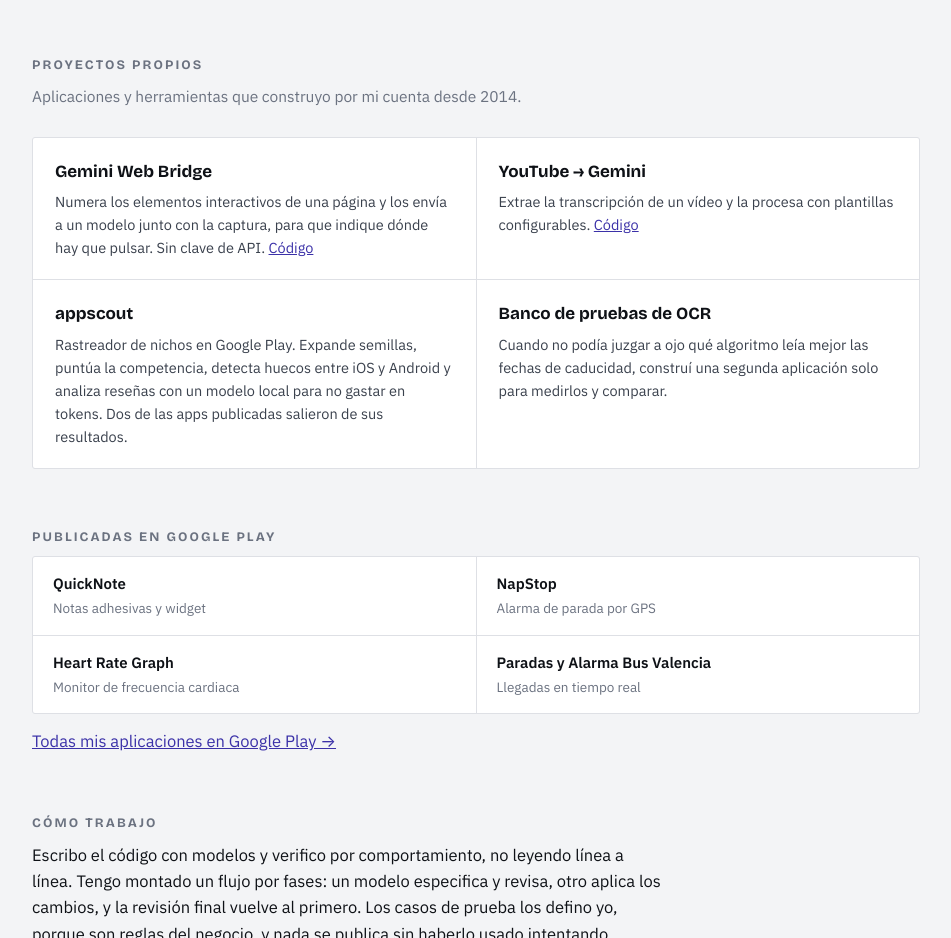
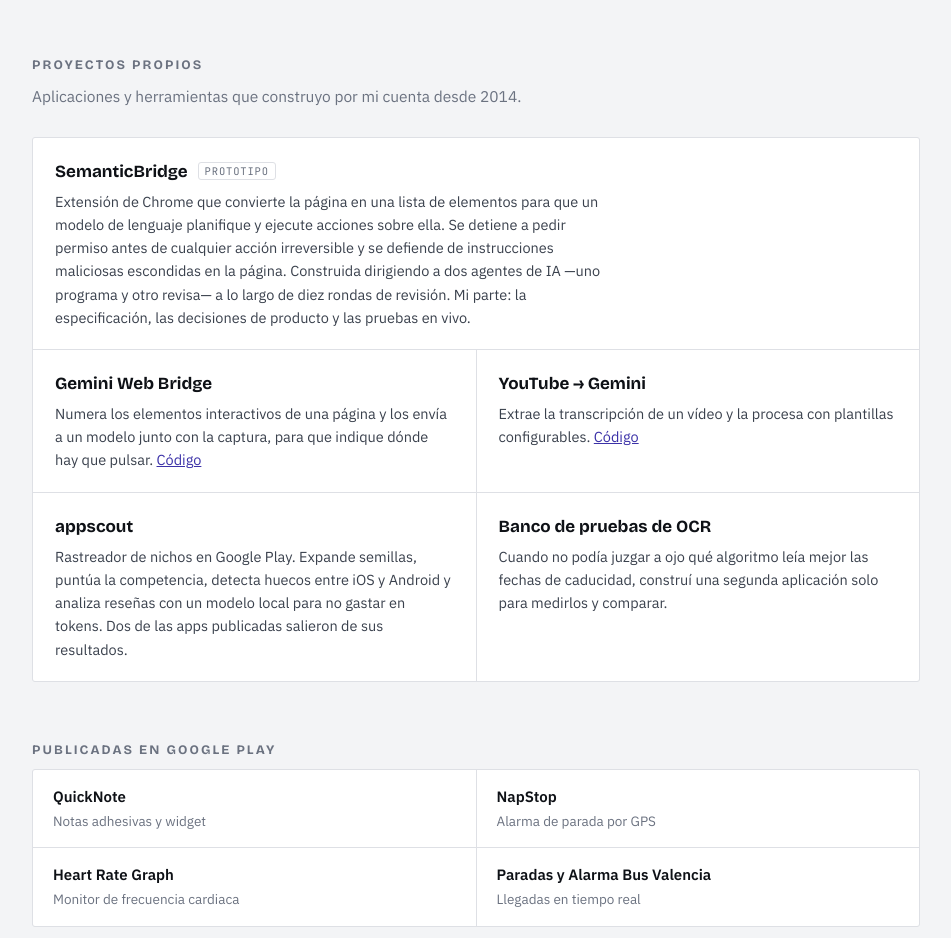
Before and after one commit to jorgeva-dev/jorgeva-dev.github.io, a plain HTML site: page index.html in a window 1280 px wide. Shown: the part 2401-3339 px from the top of the page, without its empty margins (164-1115 px from the left). Drawn offline with nearby package versions, Linux system fonts and the light colour scheme.

Commit message:
Portfolio: SemanticBridge como prototipo destacado; fuera «sin clave de API»
Co-Authored-By: Claude Opus 5 <noreply@anthropic.com>

```diff
--- a/index.html
+++ b/index.html
@@ -59,6 +59,8 @@ p{margin:0 0 12px;max-width:64ch}
   border:1px solid var(--line);border-radius:3px;overflow:hidden;margin-top:6px}
 @media(min-width:700px){.mini{grid-template-columns:1fr 1fr}}
 .mini>div{background:var(--surface);padding:20px 22px}
+.mini>div.feat{grid-column:1/-1}
+.badge{font-family:"JetBrains Mono",monospace;font-size:10.5px;letter-spacing:.08em;text-transform:uppercase;color:var(--muted);border:1px solid var(--line);border-radius:3px;padding:1px 6px;margin-left:6px;vertical-align:2px;font-weight:400}
 .mini h4{font-family:"Bricolage Grotesque",sans-serif;font-weight:700;font-size:17px;margin:0 0 5px}
 .mini p{margin:0;font-size:14.5px;color:var(--ink-2)}
 .mini a{color:var(--accent)}
@@ -175,10 +177,18 @@ las usaba el equipo a diario.</p>
 <p class="sub">Aplicaciones y herramientas que construyo por mi cuenta desde 2014.</p>
 
 <div class="mini">
+  <div class="feat">
+    <h4>SemanticBridge <span class="badge">prototipo</span></h4>
+    <p>Extensión de Chrome que convierte la página en una lista de elementos para que un modelo de
+    lenguaje planifique y ejecute acciones sobre ella. Se detiene a pedir permiso antes de cualquier
+    acción irreversible y se defiende de instrucciones maliciosas escondidas en la página. Construida
+    dirigiendo a dos agentes de IA —uno programa y otro revisa— a lo largo de diez rondas de revisión.
+    Mi parte: la especificación, las decisiones de producto y las pruebas en vivo.</p>
+  </div>
   <div>
     <h4>Gemini Web Bridge</h4>
     <p>Numera los elementos interactivos de una página y los envía a un modelo junto con la captura,
-    para que indique dónde hay que pulsar. Sin clave de API.
+    para que indique dónde hay que pulsar.
     <a href="https://github.com/jorgeva-dev/gemini-web-bridge">Código</a></p>
   </div>
   <div>
```
